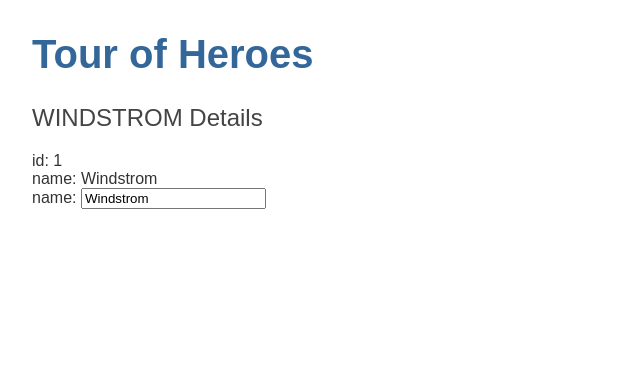
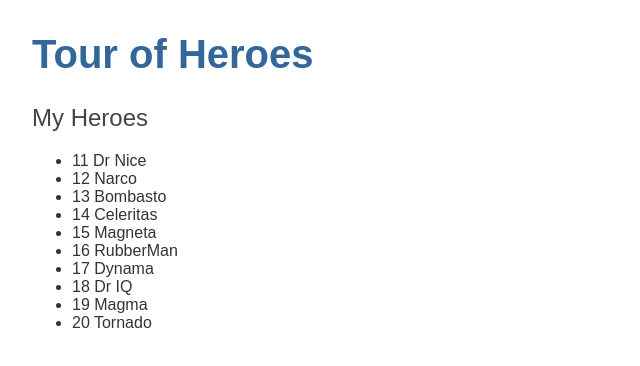
Before and after one commit to geardy47/angularheroes, an Angular app: page / in a window 1280 px wide. Shown: the top 366 px of the page, without its empty margins (0-640 px from the left). Built offline with nearby package versions, Linux system fonts and the light colour scheme.

Commit message:
displaying heroes with ngFor (Tutorial#2)

```diff
--- a/src/app/heroes/heroes.component.html
+++ b/src/app/heroes/heroes.component.html
@@ -1,7 +1,14 @@
-<h2>{{ hero.name | uppercase }} Details</h2>
+<!-- <h2>{{ hero.name | uppercase }} Details</h2>
 <div><span>id: </span>{{ hero.id }}</div>
 <div><span>name: </span>{{ hero.name }}</div>
 
 <div>
 	<label> name: <input [(ngModel)]="hero.name" placeholder="name" /> </label>
-</div>
+</div> -->
+
+<h2>My Heroes</h2>
+<ul class="heroes">
+	<li *ngFor="let hero of heroes">
+		<span class="badge">{{ hero.id }}</span> {{ hero.name }}
+	</li>
+</ul>
--- a/src/app/heroes/heroes.component.ts
+++ b/src/app/heroes/heroes.component.ts
@@ -1,5 +1,6 @@
 import { Component, OnInit } from '@angular/core';
 import { Hero } from '../hero';
+import { HEROES } from '../mock-heroes';
 
 @Component({
 	selector: 'app-heroes',
@@ -11,6 +12,9 @@
 		id: 1,
 		name: 'Windstrom'
 	};
+
+	heroes = HEROES;
+
 	constructor() {}
 
 	ngOnInit() {}
```
